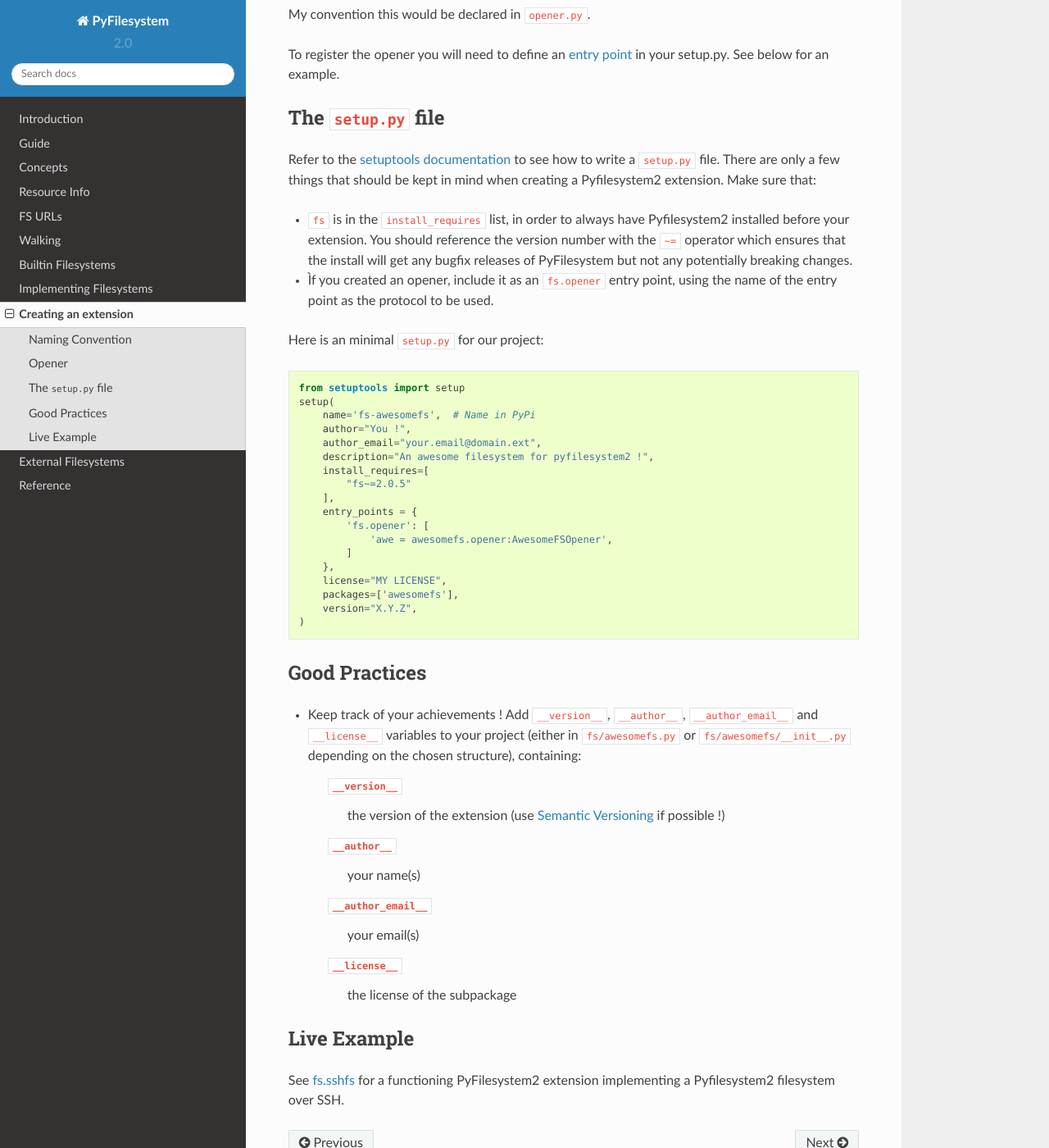
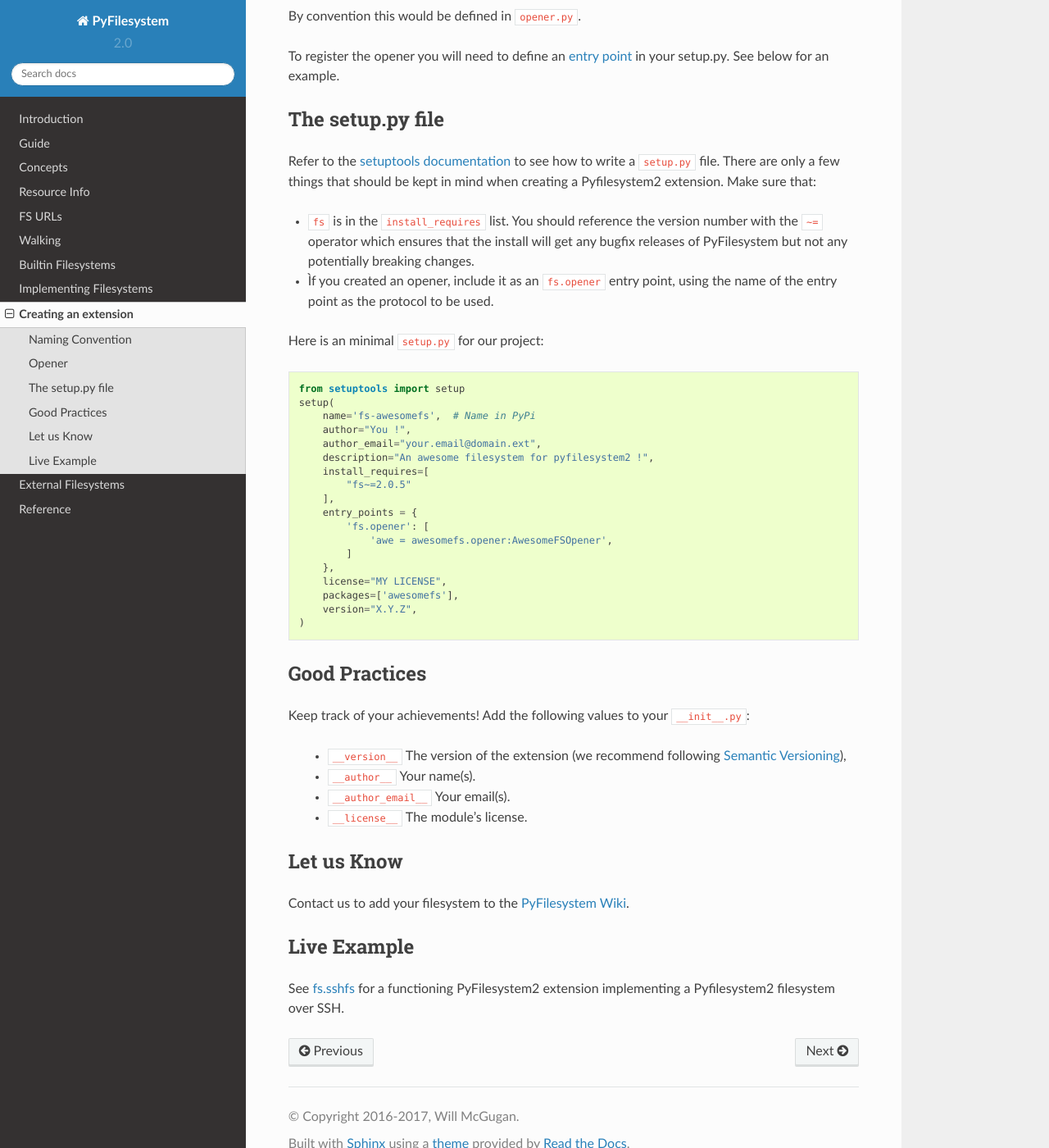
Before and after one commit to PyFilesystem/pyfilesystem2, a Sphinx documentation site: the page built from docs/source/extension.rst, in a window 1280 px wide and 1400 px high, scrolled down 1002 px. Shown: the whole window at 82% size. Built offline with Sphinx 7.4.7 and the Read the Docs theme 2.0.0, drawn with Linux system fonts in a browser that asks for light colours; some of the changed text lies outside the part shown.

Commit message:
tests and opener changes

```diff
--- a/docs/source/extension.rst
+++ b/docs/source/extension.rst
@@ -4,23 +4,23 @@
 =====================
 
 Once a filesystem has been implemented, it can be integrated with other
-projects and applications using PyFilesystem.
+applications and projects using PyFilesystem.
 
 
 Naming Convention
 -----------------
 
 For visibility in PyPi, we recommend that your package be prefixed with
-``fs-``, for example your package may be named `fs-awesome` or `fs-
-awesomefs`.
+``fs-``. For instance if you have implemented an ``AwesomeFS``
+PyFilesystem class, your packaged could be be named ``fs-awesome`` or
+``fs-awesomefs``.
 
 
 Opener
 ------
 
-In order for your filesystem to be opened through :doc:`openers` like
-the other builtin filesystems, you should define a
-:class:`~fs.opener.base.Opener` class for your filesystem.
+In order for your filesystem to be opened with an :ref:`FS URL <fs-urls>`
+you should define an :class:`~fs.opener.base.Opener` class.
 
 Here's an example taken from an Amazon S3 Filesystem::
 
@@ -51,7 +51,7 @@
           )
           return s3fs
 
-My convention this would be declared in ``opener.py``.
+By convention this would be defined in ``opener.py``.
 
 
 To register the opener you will need to define an `entry point
@@ -59,18 +59,17 @@
 in your setup.py. See below for an example.
 
 
-The ``setup.py`` file
----------------------
+The setup.py file
+-----------------
 
 Refer to the `setuptools documentation <https://setuptools.readthedocs.io/>`_
 to see how to write a ``setup.py`` file. There are only a few things that
 should be kept in mind when creating a Pyfilesystem2 extension. Make sure that:
 
-* ``fs`` is in the ``install_requires`` list, in order to always have
-  Pyfilesystem2 installed before your extension. You should reference
-  the version number with the ``~=`` operator which ensures that the
-  install will get any bugfix releases of PyFilesystem but not any
-  potentially breaking changes.
+* ``fs`` is in the ``install_requires`` list. You should reference the
+  version number with the ``~=`` operator which ensures that the install
+  will get any bugfix releases of PyFilesystem but not any potentially
+  breaking changes.
 * Ìf you created an opener, include it as an ``fs.opener`` entry point,
   using the name of the entry point as the protocol to be used.
 
@@ -100,27 +99,23 @@
 Good Practices
 --------------
 
-* Keep track of your achievements ! Add ``__version__``, ``__author__``,
-  ``__author_email__`` and ``__license__`` variables to your project
-  (either in ``fs/awesomefs.py`` or ``fs/awesomefs/__init__.py`` depending
-  on the chosen structure), containing:
+Keep track of your achievements! Add the following values to your ``__init__.py``:
 
-    ``__version__``
-      the version of the extension (use `Semantic Versioning
-      <http://semver.org/>`_ if possible !)
+ * ``__version__`` The version of the extension (we recommend following
+   `Semantic Versioning <http://semver.org/>`_),
+ * ``__author__`` Your name(s).
+ * ``__author_email__`` Your email(s).
+ * ``__license__`` The module's license.
 
-    ``__author__``
-      your name(s)
+Let us Know
+-----------
 
-    ``__author_email__``
-      your email(s)
-
-    ``__license__``
-      the license of the subpackage
+Contact us to add your filesystem to the `PyFilesystem Wiki <https://www.pyfilesystem.org/page/index-of-filesystems/>`_.
 
 
 Live Example
 ------------
 
 See `fs.sshfs <https://github.com/althonos/fs.sshfs>`_ for a functioning
-PyFilesystem2 extension implementing a Pyfilesystem2 filesystem over SSH.
+PyFilesystem2 extension implementing a Pyfilesystem2 filesystem over
+SSH.
--- a/docs/source/openers.rst
+++ b/docs/source/openers.rst
@@ -1,3 +1,5 @@
+.. _fs-urls:
+
 FS URLs
 =======
 
--- a/fs/_version.py
+++ b/fs/_version.py
@@ -1 +1 @@
-__version__ = "2.0.6a2"
+__version__ = "2.0.6a3"
```
Also changed, not shown: 5 other files.
